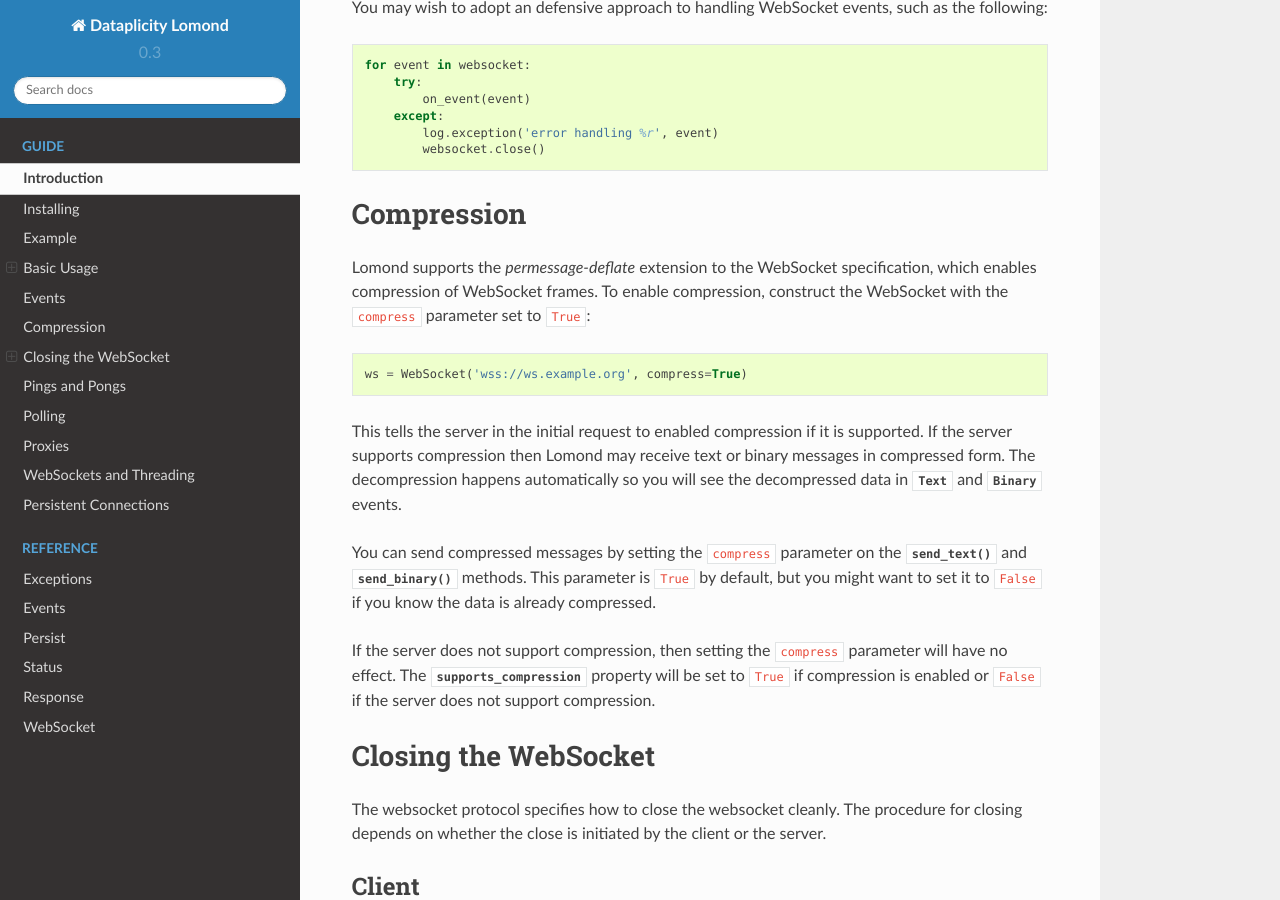
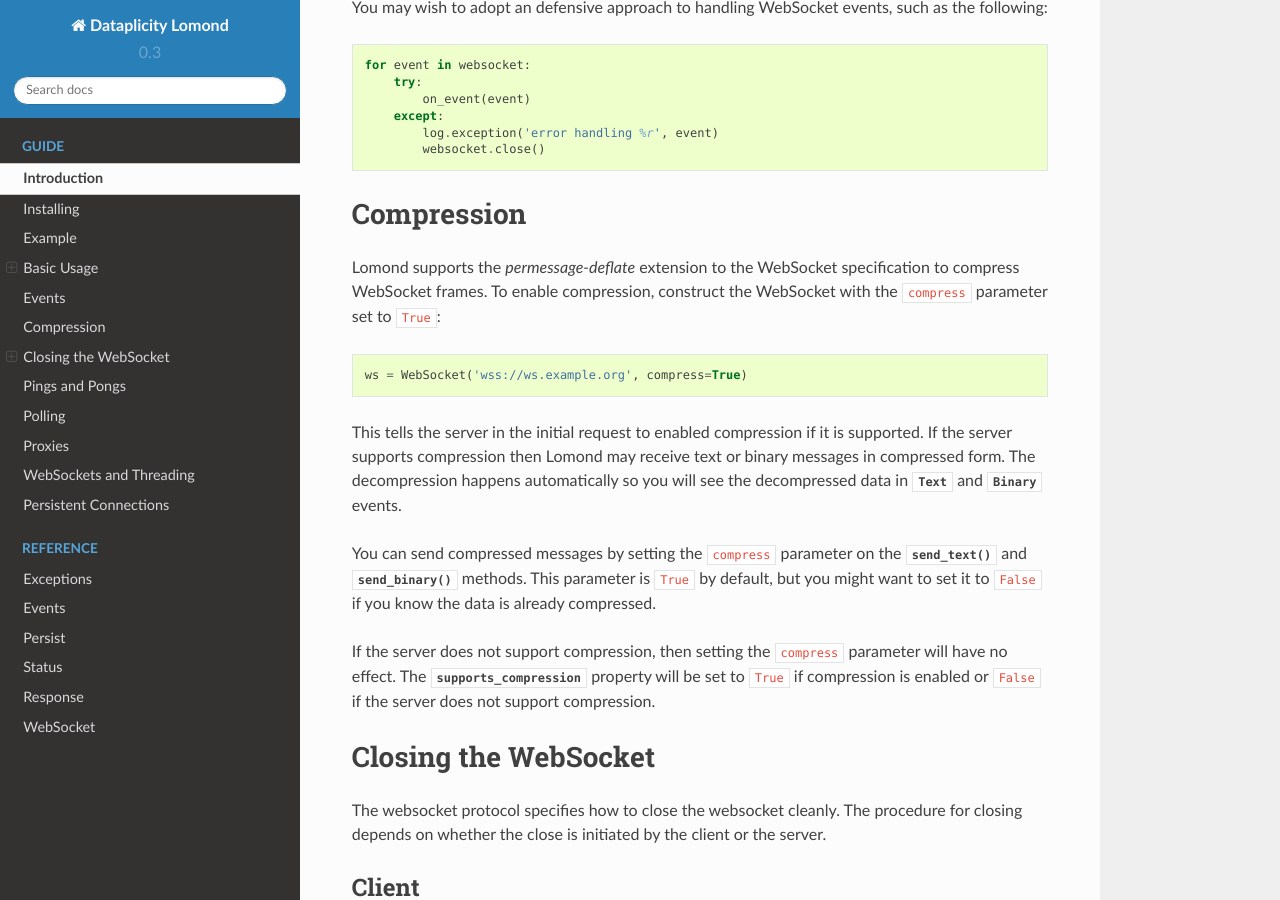
Before and after one commit to wildfoundry/dataplicity-lomond, a Sphinx documentation site: the page built from docs/guide.rst, in a window 1280 px wide and 900 px high, scrolled down 3043 px. Built offline with Sphinx 7.4.7 and the Read the Docs theme 2.0.0, drawn with Linux system fonts in a browser that asks for light colours.

Commit message:
doc tweaks

```diff
--- a/docs/guide.rst
+++ b/docs/guide.rst
@@ -155,9 +155,9 @@ Compression
 -----------
 
 Lomond supports the *permessage-deflate* extension to the WebSocket
-specification, which enables compression of WebSocket frames. To enable
-compression, construct the WebSocket with the ``compress`` parameter set
-to ``True``::
+specification to compress WebSocket frames. To enable compression,
+construct the WebSocket with the ``compress`` parameter set to
+``True``::
 
     ws = WebSocket('wss://ws.example.org', compress=True)
 
```
Also changed, not shown: 1 other file.
